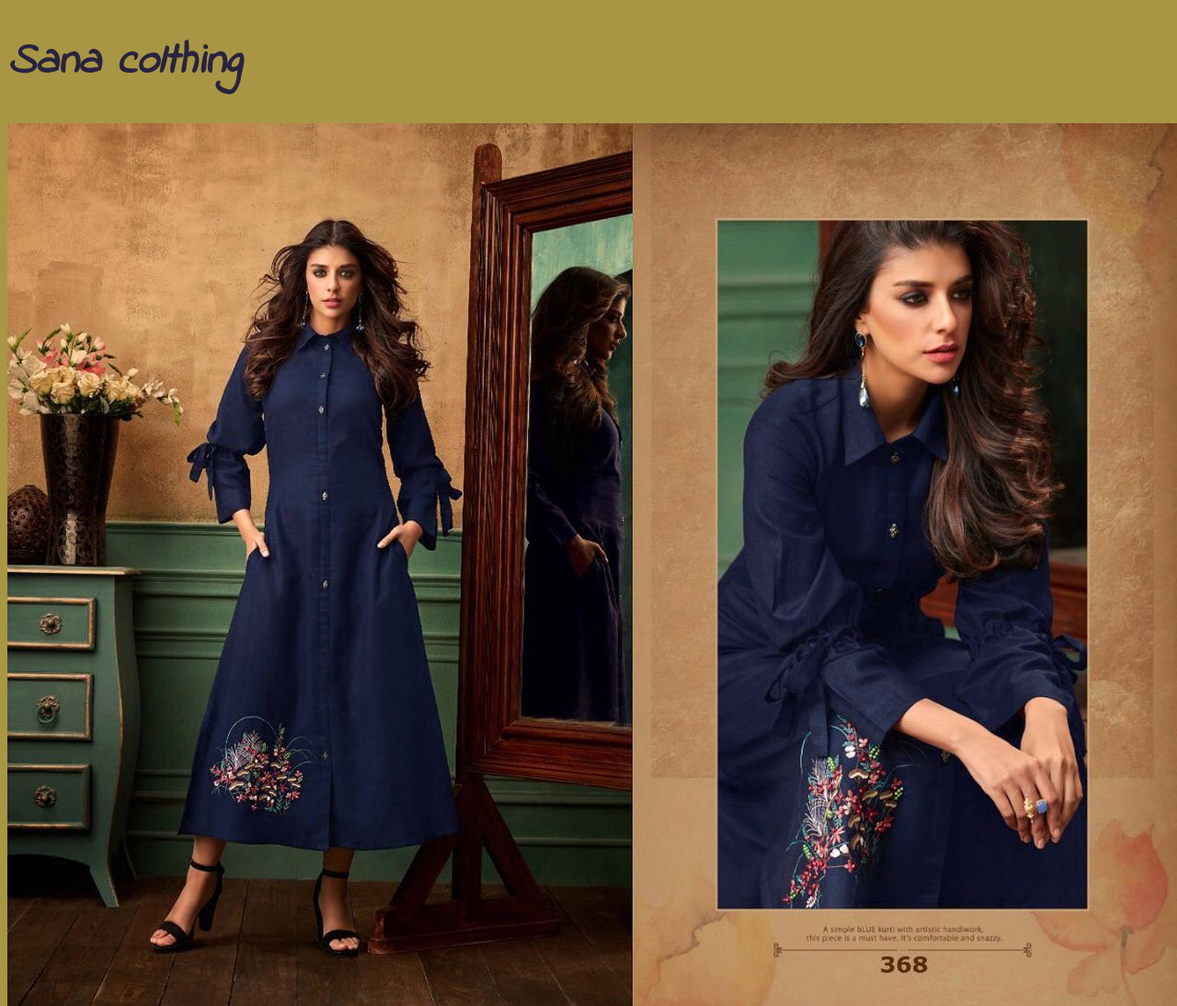
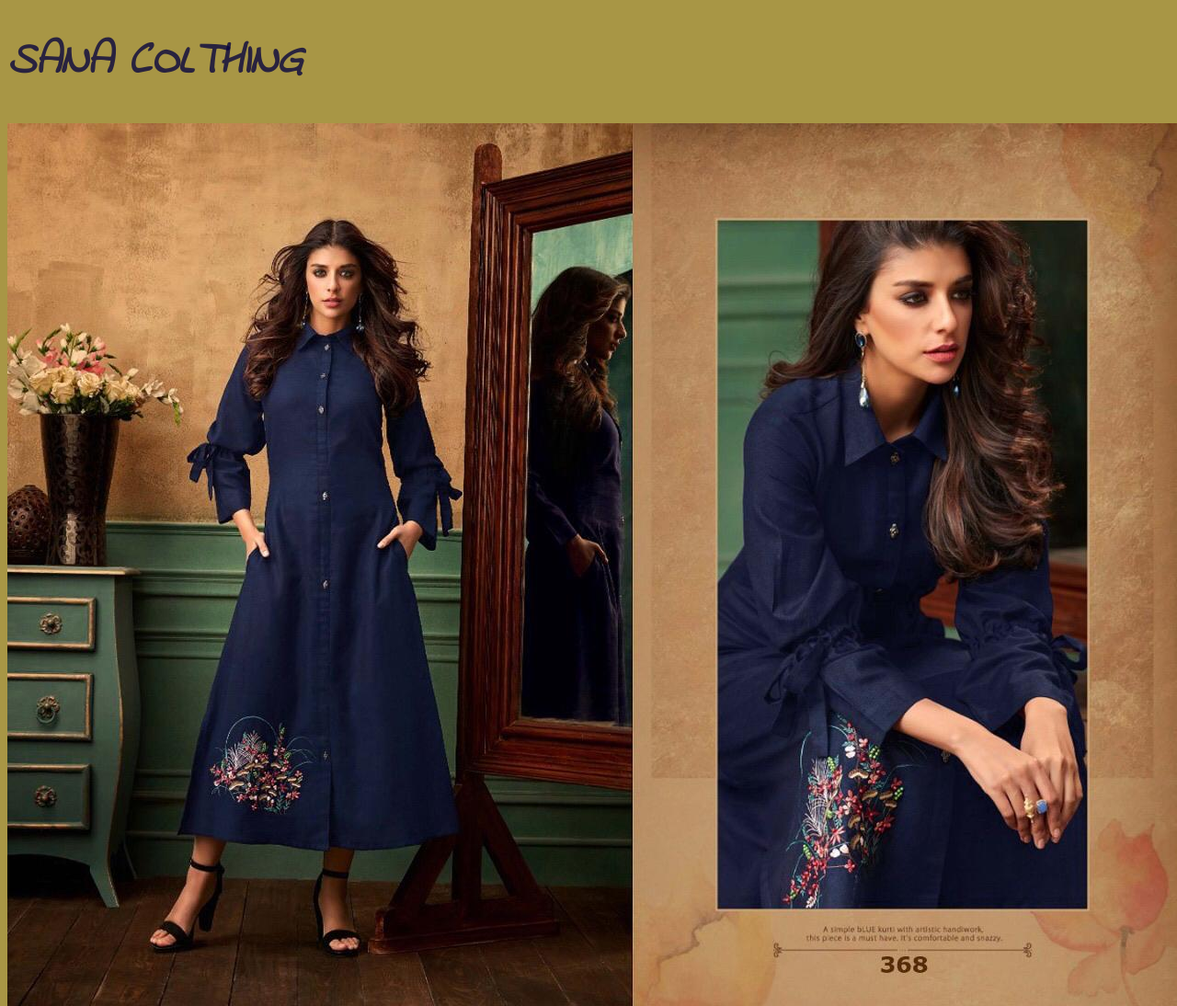
Before and after one commit to thapasarina14/assign-ment, a plain HTML site: page index.html in a window 1280 px wide. Shown: the top 1094 px of the page at 92% size. Drawn offline with Linux system fonts and the light colour scheme.

Commit message:
changed the topic to uppercase.

```diff
--- a/stylesheet.css
+++ b/stylesheet.css
@@ -2,7 +2,8 @@
 h1 {color: #09053dcb;
     font-family: 'Indie Flower', cursive;
 font-size: xxx-large;
-font-style: italic;}
+font-style: italic;
+text-transform: uppercase;}
 body {background-color: #a3903bf1;
 font-family: Arial, Helvetica, sans-serif;
 }
```
